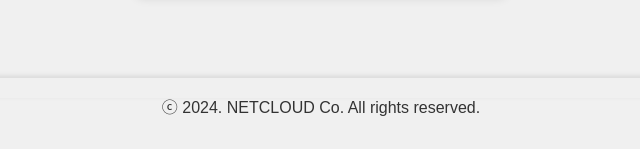
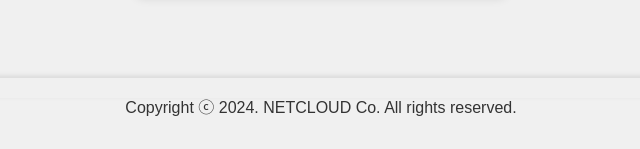
Before and after one commit to stone6718/---, a Flask app: page / in a window 1280 px wide. Shown: the part 667-816 px from the top of the page, without its empty margins (319-959 px from the left). Run offline with Flask 3, Linux system fonts and the light colour scheme.

Commit message:
first commit

```diff
--- a/templates/index.html
+++ b/templates/index.html
@@ -46,7 +46,7 @@
         </div>
 
         <footer>
-            <p>ⓒ 2024. NETCLOUD Co. All rights reserved.</p>
+            <p>Copyright ⓒ 2024. NETCLOUD Co. All rights reserved.</p>
         </footer>
         <script src="../static/js/index.js"></script>
     </body>
```
